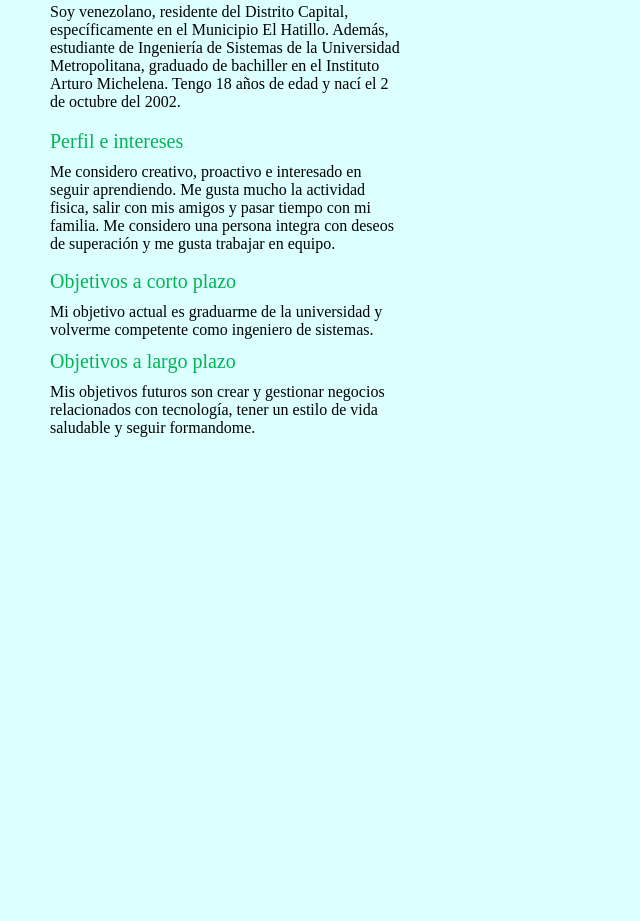
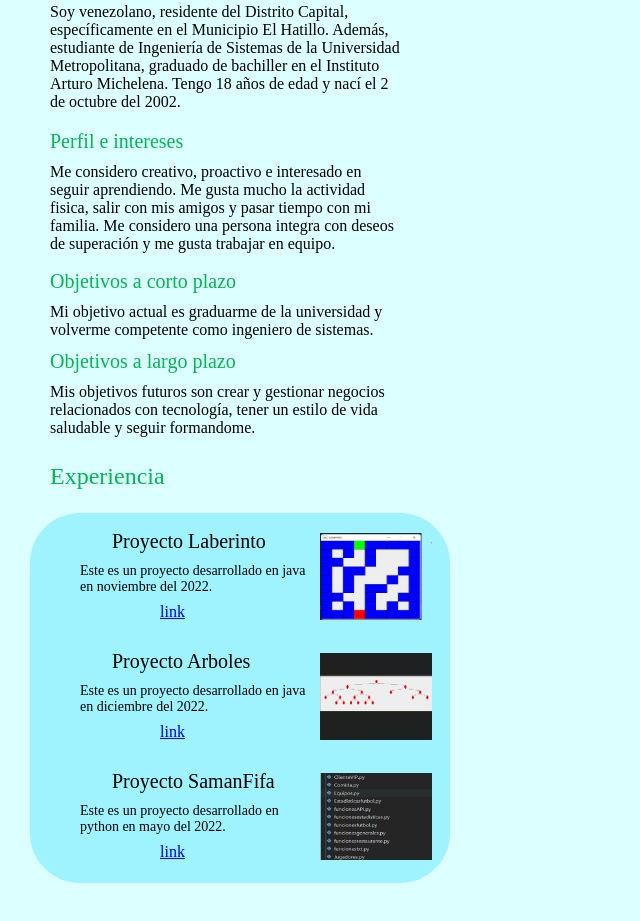
Before and after one commit to Luispdiaz/Luispdiaz.github.io, a plain HTML site: page index.html in a window 1280 px wide. Shown: the part 987-1908 px from the top of the page, without its empty margins (0-640 px from the left). Drawn offline with Linux system fonts and the light colour scheme; a web font is replaced by a local one.

Commit message:
experiencia lista

```diff
--- a/index.html
+++ b/index.html
@@ -63,10 +63,33 @@
                     </div>
             </section>
 
-            <section>
-                <div id="experiencia">
+            <section id="experiencia" class="experiencia">
+                <h1 class="sobremititulo">Experiencia</h1>
+                <div class="rectangulo">
+
+                    <div>
+                    <h1 class="titulosproyectos">Proyecto Laberinto</h1>
+                    <a class="parrafoproyecto">Este es un proyecto desarrollado en java en noviembre del 2022.</a>
+                    <a class="link"  href="https://github.com/Luispdiaz/ProyectoEstructuras.git">link</a>
+                    <img class="imagenproyectos" src="imagenes/imagen7.png">
                     </div>
-                </section>
+
+                    <div class="parte2experiencia">
+                        <h1 class="titulosproyectos">Proyecto Arboles</h1>
+                        <a class="parrafoproyecto">Este es un proyecto desarrollado en java en diciembre del 2022.</a>
+                        <a class="link"  href="https://github.com/Luispdiaz/Proyecto2_PCR-.git">link</a>
+                        <img class="imagenproyectos" src="imagenes/imagen9(1).png">
+                    </div>
+
+                    <div class="parte3experiencia">
+                        <h1 class="titulosproyectos">Proyecto SamanFifa</h1>
+                        <a class="parrafoproyecto">Este es un proyecto desarrollado en python en mayo del 2022.</a>
+                        <a class="link"  href="https://github.com/Luispdiaz/Samanfifa.git">link</a>
+                        <img class="imagenproyectos" src="imagenes/imagen8(1).png">
+                    </div>
+
+                </div>
+            </section>
 
 
 
--- a/style.css
+++ b/style.css
@@ -115,7 +115,7 @@ top: 620px;
     width: 350px;
     height: 146px;
     top: 370px;
-    font-family: 'Sansation';
+    font-family: 'Lora';
     font-style: normal;
     font-weight: 400;
     font-size: 16px;
@@ -128,7 +128,7 @@ top: 620px;
     width: 335px;
     height: 34px;
 
-    font-family: 'Sansation';
+    font-family: 'Lora';
     font-style: normal;
     font-weight: 400;
     font-size: 20px;
@@ -142,7 +142,7 @@ top: 620px;
     width: 350px;
     height: 146px;
     top: 50px;
-    font-family: 'Sansation';
+    font-family: 'Lora';
     font-style: normal;
     font-weight: 400;
     font-size: 16px;
@@ -154,7 +154,7 @@ top: 620px;
     position: absolute;
     width: 335px;
     height: 34px;
-    font-family: 'Sansation';
+    font-family: 'Lora';
     font-style: normal;
     font-weight: 400;
     font-size: 20px;
@@ -168,7 +168,7 @@ top: 620px;
     width: 350px;
     height: 146px;
     top: 50px;
-    font-family: 'Sansation';
+    font-family: 'Lora';
     font-style: normal;
     font-weight: 400;
     font-size: 16px;
@@ -180,7 +180,7 @@ top: 620px;
     position: absolute;
     width: 335px;
     height: 34px;
-    font-family: 'Sansation';
+    font-family: 'Lora';
     font-style: normal;
     font-weight: 400;
     font-size: 20px;
@@ -194,7 +194,7 @@ top: 620px;
     width: 350px;
     height: 146px;
     top: 50px;
-    font-family: 'Sansation';
+    font-family: 'Lora';
     font-style: normal;
     font-weight: 400;
     font-size: 16px;
@@ -216,3 +216,72 @@ top: 620px;
     top: 700px;
 
 }
+
+.experiencia{
+    position: absolute;
+    top:1430px;
+}
+
+.rectangulo{
+position: absolute;
+left:-20px;
+top:70px;
+width: 420px;
+height: 370px;
+background: #9EF3FF;
+border-radius: 50px;
+}
+
+.titulosproyectos{
+    position: absolute;
+    width: 183px;
+    height: 23px;
+    left: 82px;
+
+    font-family: 'Lora';
+    font-style: normal;
+    font-weight: 400;
+    font-size: 20px;
+    line-height: 22px;
+    color: #000000;
+
+}
+
+.parrafoproyecto{
+position: absolute;
+width: 237px;
+height: 33px;
+left:50px;
+top:50px;
+
+font-family: 'Lora';
+font-style: normal;
+font-weight: 400;
+font-size: 14px;
+line-height: 16px;
+color: #000000;
+}
+
+.link{
+    position: absolute;
+    left: 130px;
+    top: 90px;
+}
+
+.parte2experiencia{
+    position: absolute;
+    top:120px;
+}
+
+.parte3experiencia{
+    position: absolute;
+    top:240px;
+}
+
+.imagenproyectos{
+position: absolute;
+width: 112px;
+height: 87px;
+top:20px;
+left: 290px;
+}
```
Also changed, not shown: imagenes/imagen7.png (added), imagenes/imagen8(1).png (added), imagenes/imagen9(1).png (added).
